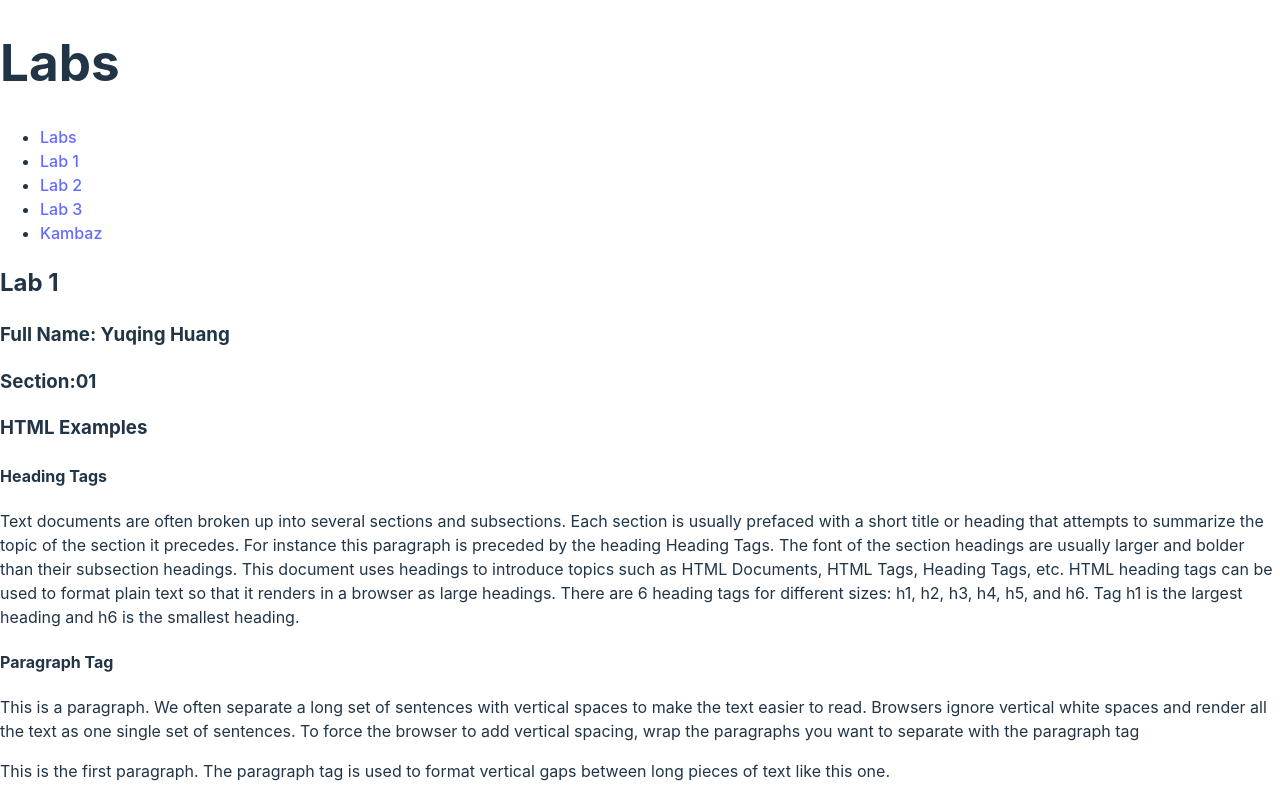
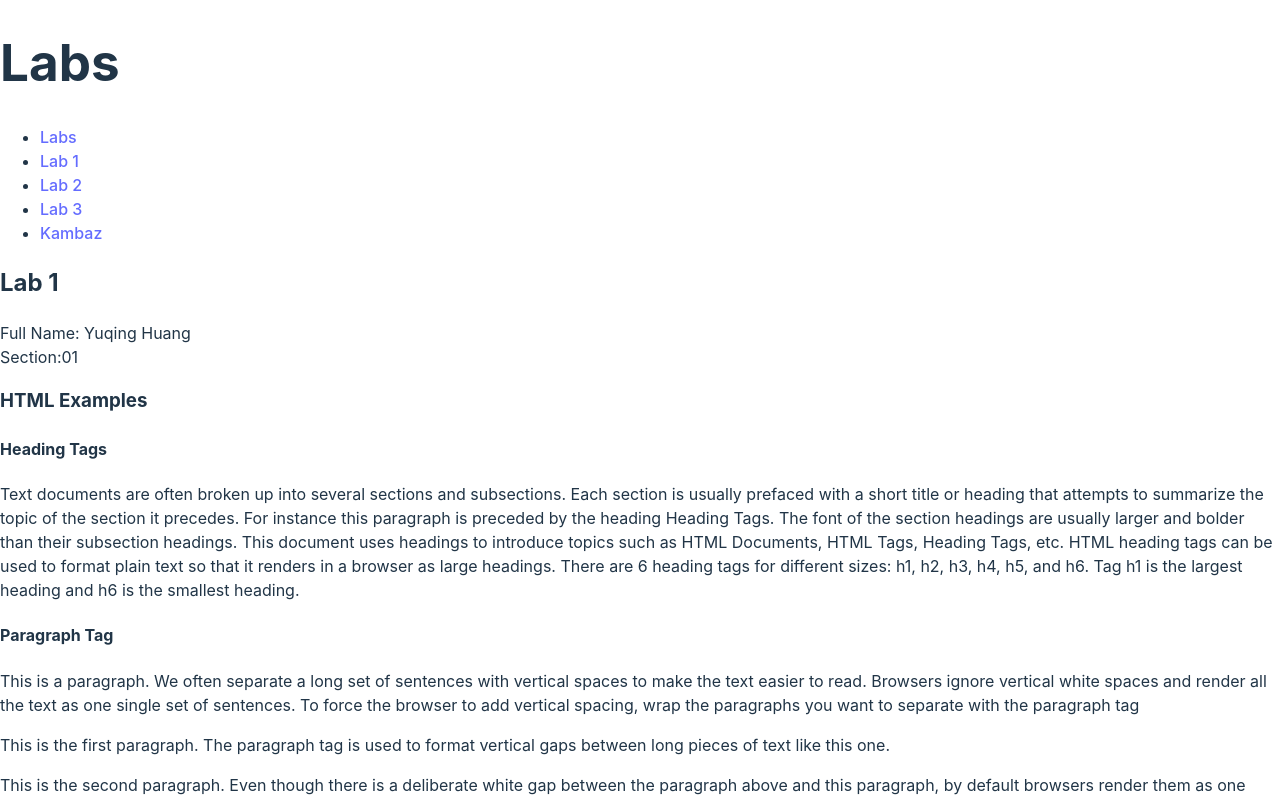
Before and after one commit to Tina-lab/kambaz-react-web-app, a React (Vite) app: page /#/Labs/Lab1 in a window 1280 px wide. Shown: the top 800 px of the page. Built offline with nearby package versions, Linux system fonts and the light colour scheme; the HTML template or start-up script is replaced by a standard one.

Commit message:
Used regular text instead of a heading for full name and section

```diff
--- a/src/Labs/Lab1/index.tsx
+++ b/src/Labs/Lab1/index.tsx
@@ -2,8 +2,9 @@ export default function Lab1() {
   return (
     <div id="wd-lab1">
       <h2>Lab 1</h2>
-      <h3> Full Name: Yuqing Huang</h3>
-      <h3> Section:01</h3>
+      Full Name: Yuqing Huang
+      <br />
+      Section:01
       <h3>HTML Examples</h3>
       <div id="wd-h-tag">
         <h4>Heading Tags</h4>
```
